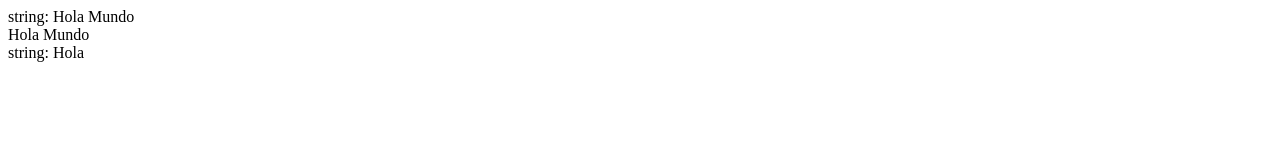
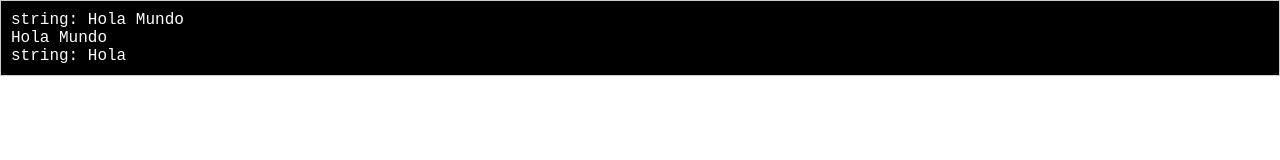
Before and after one commit to IOxBit/JSConsole, a plain HTML site: page index.html in a window 1280 px wide. Drawn offline with Linux system fonts and the light colour scheme.

Commit message:
M  index.html M  style.css

```diff
--- a/index.html
+++ b/index.html
@@ -1,16 +1,18 @@
-<!DOCTYPE html>
+<!doctype html>
 <html lang="en">
+
 <head>
-  <meta charset="UTF-8">
-  <meta http-equiv="X-UA-Compatible" content="IE=Edge">
-  <meta name="viewport" content="width=device-width, initial-scale=1">
+  <meta charset="UTF-8" />
+  <meta http-equiv="X-UA-Compatible" content="IE=Edge" />
+  <meta name="viewport" content="width=device-width, initial-scale=1" />
   <title>JSconsole</title>
-  <link rel="stylesheet" href="style.css">
+  <link rel="stylesheet" href="style.css" />
 </head>
 
 <body>
-  <div id="console"></div>
+  <div id="console" class="console-container"></div>
   <script src="system.js"></script>
   <script src="main.js"></script>
 </body>
+
 </html>
--- a/style.css
+++ b/style.css
@@ -0,0 +1,15 @@
+body {
+  margin: 0;
+  font-family: Arial, sans-serif;
+}
+
+.console-container {
+  background-color: black;
+  color: #ffffff;
+  padding: 10px;
+  overflow-y: scroll;
+  max-height: 80vh;
+  border: 1px solid #ccc;
+  font-family: "Courier New", Courier, monospace;
+  white-space: pre;
+}
```
